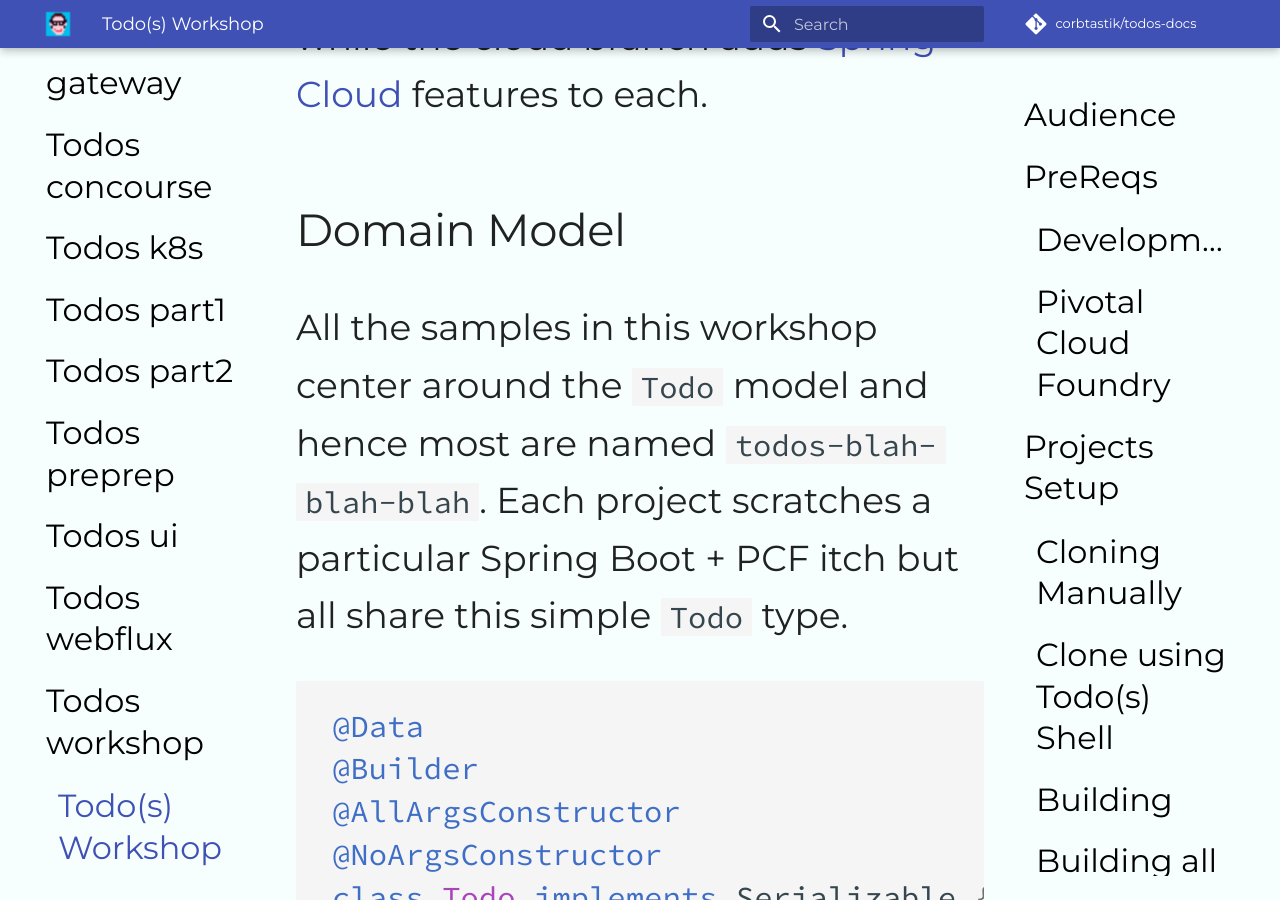
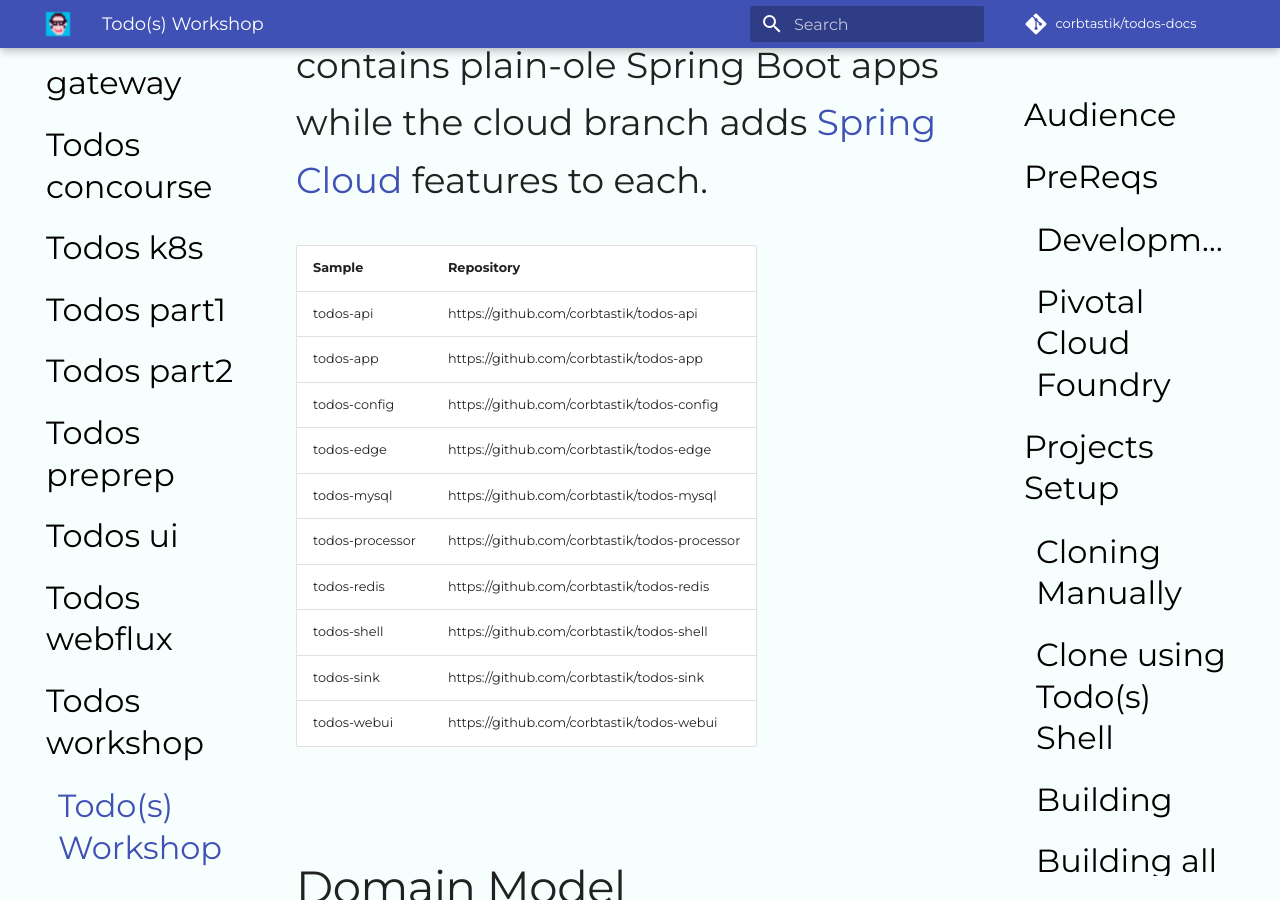
Before and after one commit to adamzwickey/todos-docs, an MkDocs documentation site: the page built from docs/todos-workshop/README.md, in a window 1280 px wide and 900 px high, scrolled down 16957 px. Built offline with MkDocs 1.6.1 and Material for MkDocs 9.7.7, drawn with Linux system fonts in a browser that asks for light colours; comment, search, counter and statistics services are not loaded; some of the changed text lies outside the part shown.

Commit message:
adding repositories table

```diff
--- a/docs/todos-workshop/README.md
+++ b/docs/todos-workshop/README.md
@@ -103,6 +103,7 @@ corbs@corbspro:~/Desktop/todos-apps
 ls -al
 > ./todos-api
 > ./todos-app
+> ./todos-config
 > ./todos-edge
 > ./todos-mysql
 > ./todos-processor
@@ -190,6 +192,19 @@ The build places artifacts in each project's `${project}/target` directory.  By
 The samples listed below are used throughout the workshop, each repository goes into more depth on the app but here's a quick summary of each.
 
 **Note** - Each project contains a master and cloud branch.  The master branch contains plain-ole Spring Boot apps while the cloud branch adds [Spring Cloud](https://spring.io/projects/spring-cloud) features to each.
+
+Sample | Repository
+------------ | -------------
+todos-api | https://github.com/corbtastik/todos-api
+todos-app | https://github.com/corbtastik/todos-app
+todos-config | https://github.com/corbtastik/todos-config
+todos-edge | https://github.com/corbtastik/todos-edge
+todos-mysql | https://github.com/corbtastik/todos-mysql
+todos-processor | https://github.com/corbtastik/todos-processor
+todos-redis | https://github.com/corbtastik/todos-redis
+todos-shell | https://github.com/corbtastik/todos-shell
+todos-sink | https://github.com/corbtastik/todos-sink
+todos-webui | https://github.com/corbtastik/todos-webui
 
 ### Domain Model
 
```
Also changed, not shown: other parts of docs/todos-workshop/README.md (+2 -1 lines).
